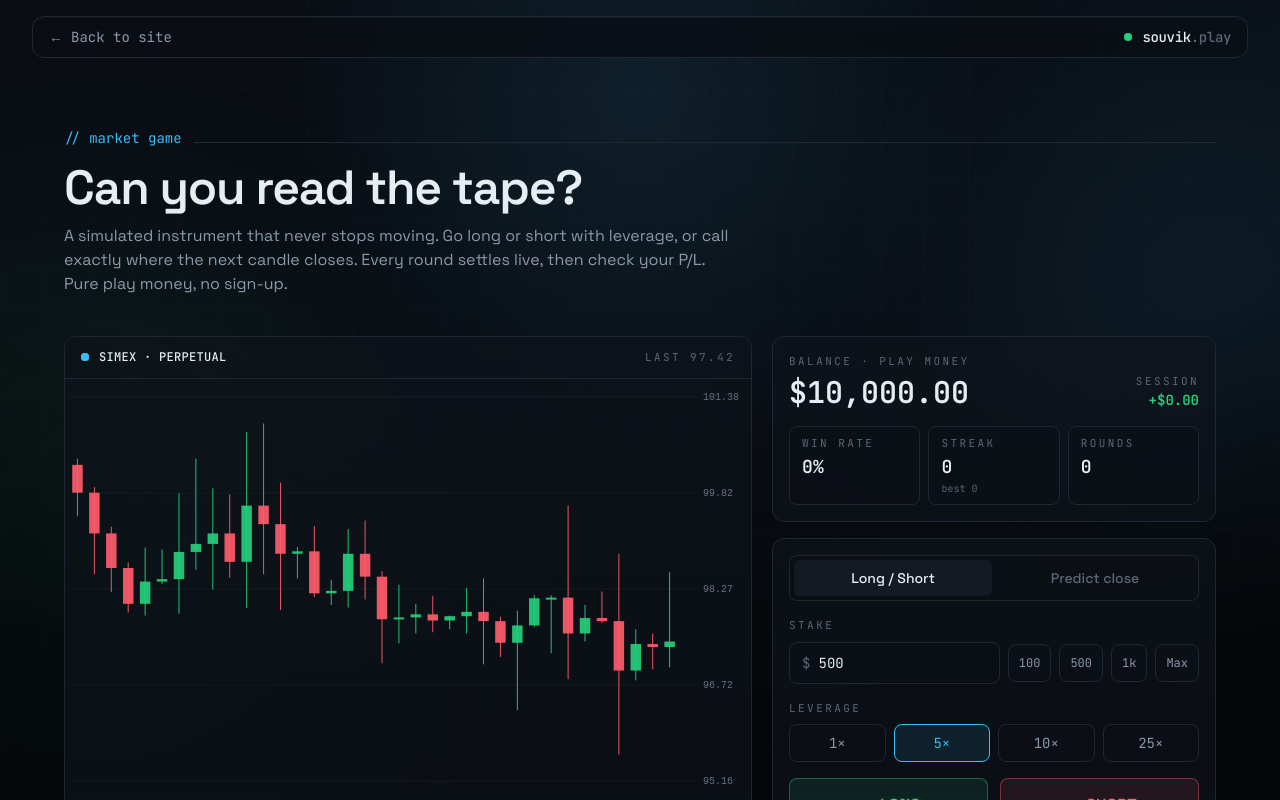
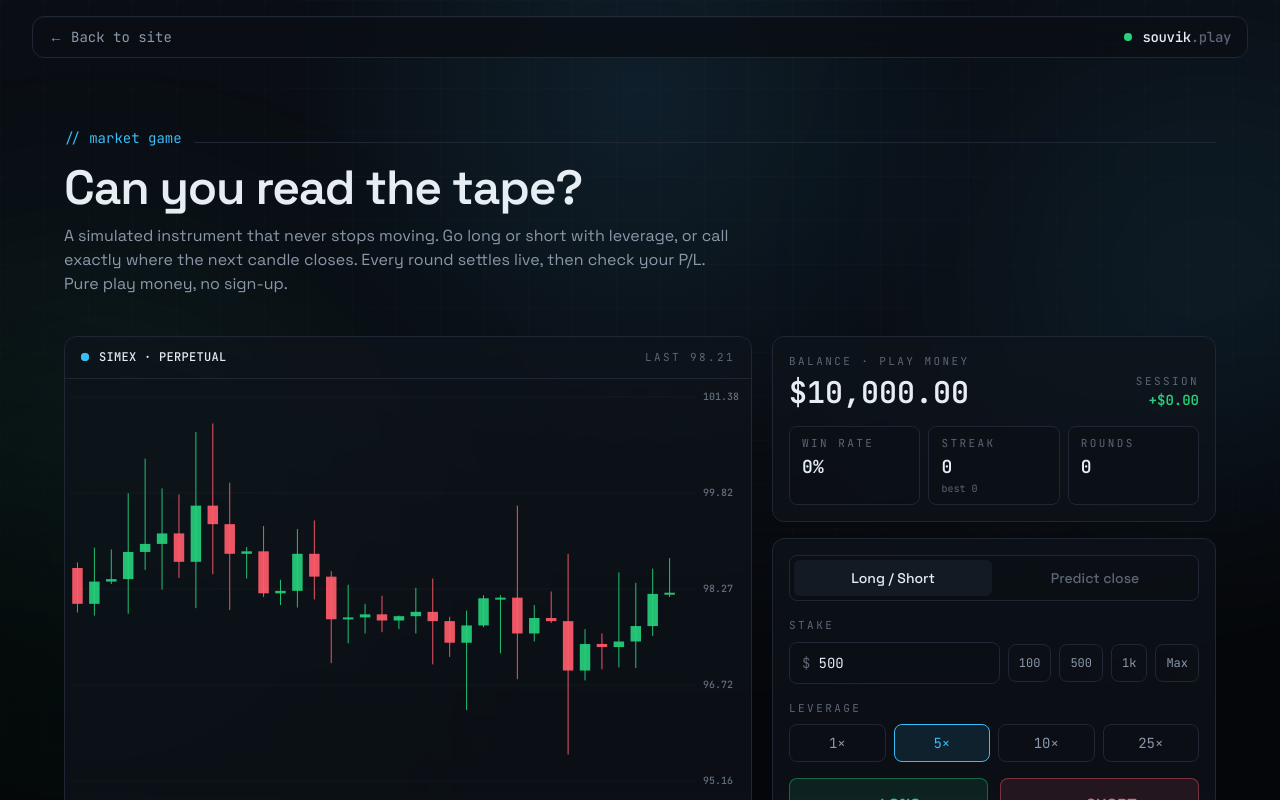
Before and after one commit to souvik150/portfolio-website-v2, a Next.js app: page /play in a window 1280 px wide. Shown: the top 800 px of the page. Built offline with nearby package versions, Linux system fonts and the light colour scheme.

Commit message:
fix(play): keep market chart live when idle, not only during a round

```diff
--- a/components/play/TradeGame.tsx
+++ b/components/play/TradeGame.tsx
@@ -70,6 +70,12 @@ export default function TradeGame() {
 
   const idRef = useRef(0);
   const rafRef = useRef(0);
+  const candlesRef = useRef<Candle[]>([]);
+
+  // Always keep a fresh handle on the latest candles for event handlers.
+  useEffect(() => {
+    candlesRef.current = candles;
+  }, [candles]);
 
   // Seed the chart on the client only (keeps SSR deterministic / mismatch-free).
   useEffect(() => {
@@ -77,6 +83,19 @@ export default function TradeGame() {
   }, []);
 
   useEffect(() => () => cancelAnimationFrame(rafRef.current), []);
+
+  // Ambient market: the feed keeps printing candles whenever a round isn't
+  // mid-reveal, so the chart stays alive even before/between bets.
+  useEffect(() => {
+    if (reduce || phase === "running") return;
+    const id = window.setInterval(() => {
+      setCandles((prev) => {
+        if (prev.length === 0) return prev;
+        return [...prev, nextCandle(prev[prev.length - 1].c)].slice(-200);
+      });
+    }, 1600);
+    return () => window.clearInterval(id);
+  }, [phase, reduce]);
 
   const lastClose = candles.length ? candles[candles.length - 1].c : 100;
   const stake = Math.max(0, Math.floor(Number(stakeStr) || 0));
@@ -91,8 +110,12 @@ export default function TradeGame() {
 
   const settle = useCallback(
     (final: Candle, dir: 1 | -1, st: number, lv: number, m: Mode, pred: number) => {
-      setLive(final);
+      // Commit the revealed candle to the feed and drop the forming overlay so
+      // the ambient market can resume cleanly (no duplicated last candle).
       setCandles((prev) => [...prev, final].slice(-200));
+      setLive(null);
+      setEntry(null);
+      setTarget(null);
 
       const move = pctMove(final);
       let pnl = 0;
@@ -143,7 +166,11 @@ export default function TradeGame() {
       const m = mode;
       const pred = predicted;
 
-      const final = nextCandle(lastClose);
+      // Read the live feed's latest close so the round continues from the
+      // current price, not a stale render value.
+      const feed = candlesRef.current;
+      const lc = feed.length ? feed[feed.length - 1].c : lastClose;
+      const final = nextCandle(lc);
       setEntry(final.o);
       setTarget(m === "predict" ? pred : null);
       setResult(null);
```
